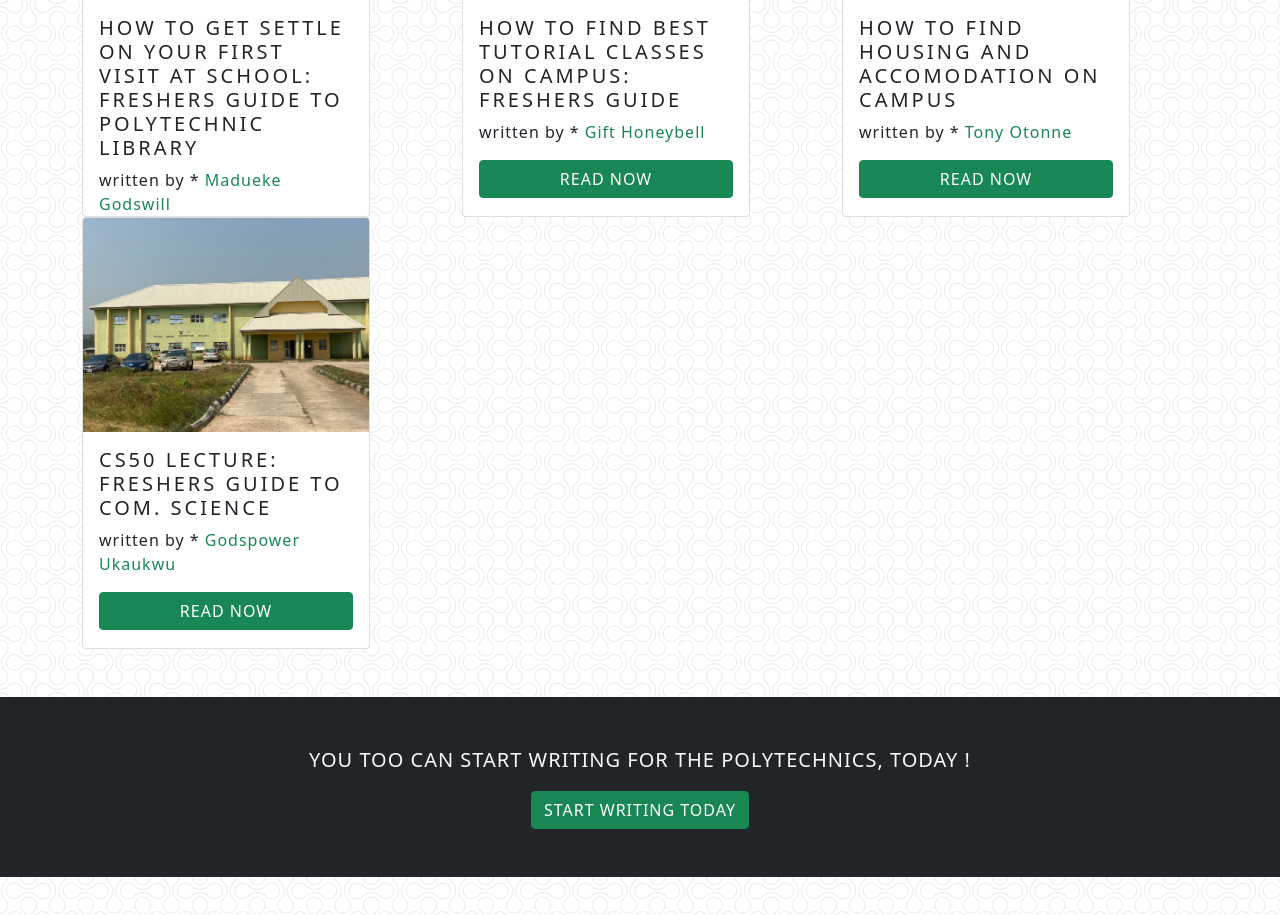
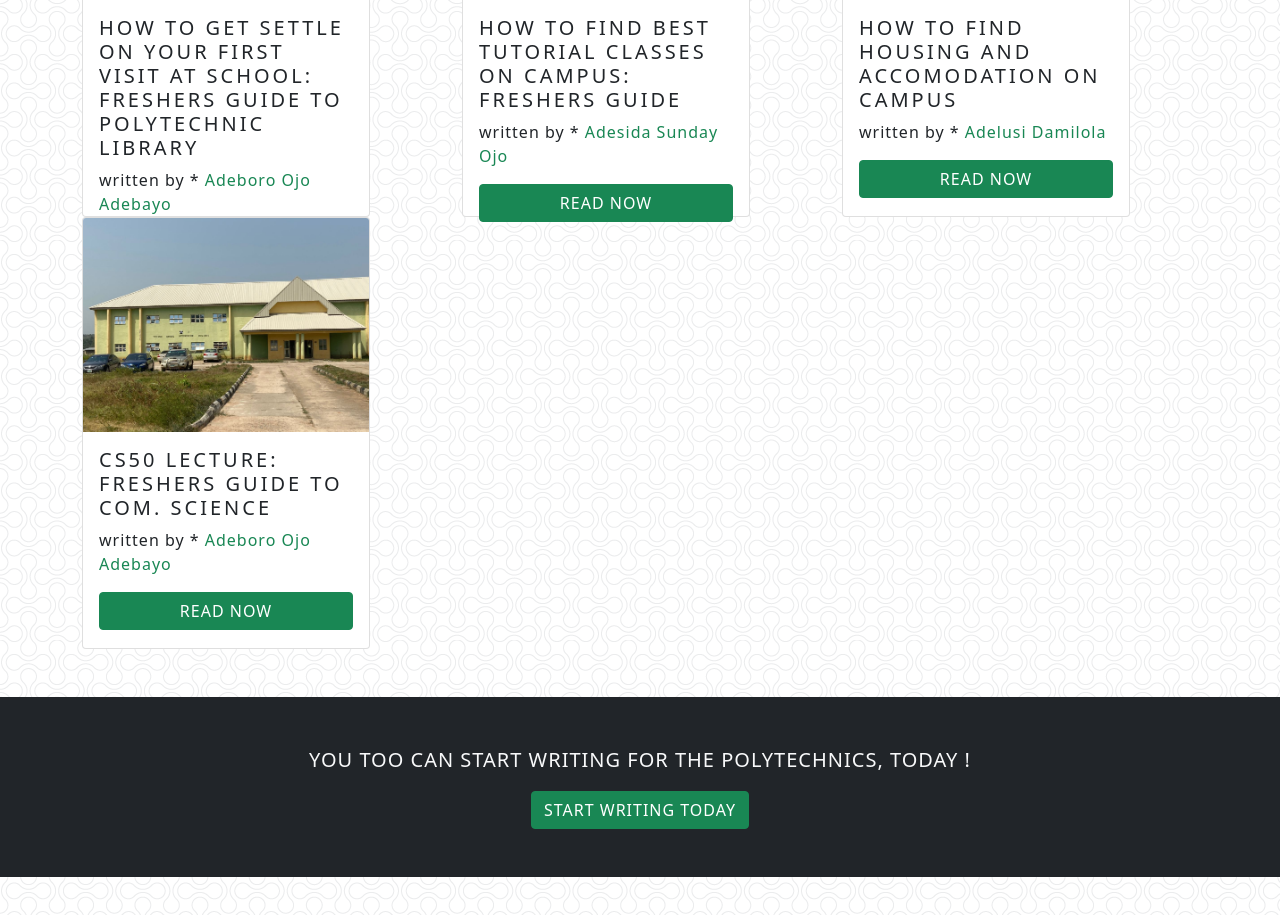
Before and after one commit to elechigeorge/react-blog-v2, a React (Create React App) app in the folder client/: page / in a window 1280 px wide. Shown: the part 1360-2275 px from the top of the page. Built offline with nearby package versions, Linux system fonts and the light colour scheme.

Commit message:
added names

```diff
--- a/client/src/screens/HomeScreen.tsx
+++ b/client/src/screens/HomeScreen.tsx
@@ -160,8 +160,6 @@ const HomeScreen = () => {
             </div>
 
 
-
-
             <div className="mt-5">
 
                 <Container>
@@ -175,7 +173,7 @@ const HomeScreen = () => {
                                 <Card.Body>
                                     <Card.Title>how to get settle on your first visit at school: freshers guide to Polytechnic Library </Card.Title>
                                     <Card.Text>
-                                        written by * <span className='text-success'>Madueke Godswill</span>
+                                        written by * <span className='text-success'>Adeboro Ojo Adebayo </span>
                                     </Card.Text>
                                     <div className='d-grid'>
                                         <Button variant="success" href="login">Read Now</Button>
@@ -190,7 +188,7 @@ const HomeScreen = () => {
                                 <Card.Body>
                                     <Card.Title>how to find best tutorial classes on campus: freshers guide</Card.Title>
                                     <Card.Text>
-                                        written by * <span className='text-success'>Gift Honeybell</span>
+                                        written by * <span className='text-success'>Adesida Sunday Ojo</span>
                                     </Card.Text>
                                     <div className='d-grid'>
                                         <Button variant="success" href="login">Read Now</Button>
@@ -205,7 +203,7 @@ const HomeScreen = () => {
                                 <Card.Body>
                                     <Card.Title>how to find housing and accomodation on campus</Card.Title>
                                     <Card.Text>
-                                        written by * <span className='text-success'>Tony Otonne</span>
+                                        written by * <span className='text-success'>Adelusi Damilola </span>
                                     </Card.Text>
                                     <div className='d-grid'>
                                         <Button variant="success" href="login">Read Now</Button>
@@ -220,7 +218,7 @@ const HomeScreen = () => {
                                 <Card.Body>
                                     <Card.Title>cs50 lecture: freshers guide to com. science</Card.Title>
                                     <Card.Text>
-                                        written by * <span className='text-success'>Godspower Ukaukwu</span>
+                                        written by * <span className='text-success'>Adeboro Ojo Adebayo </span>
                                     </Card.Text>
                                     <div className='d-grid'>
                                         <Button variant="success" href="login">Read Now</Button>
```
